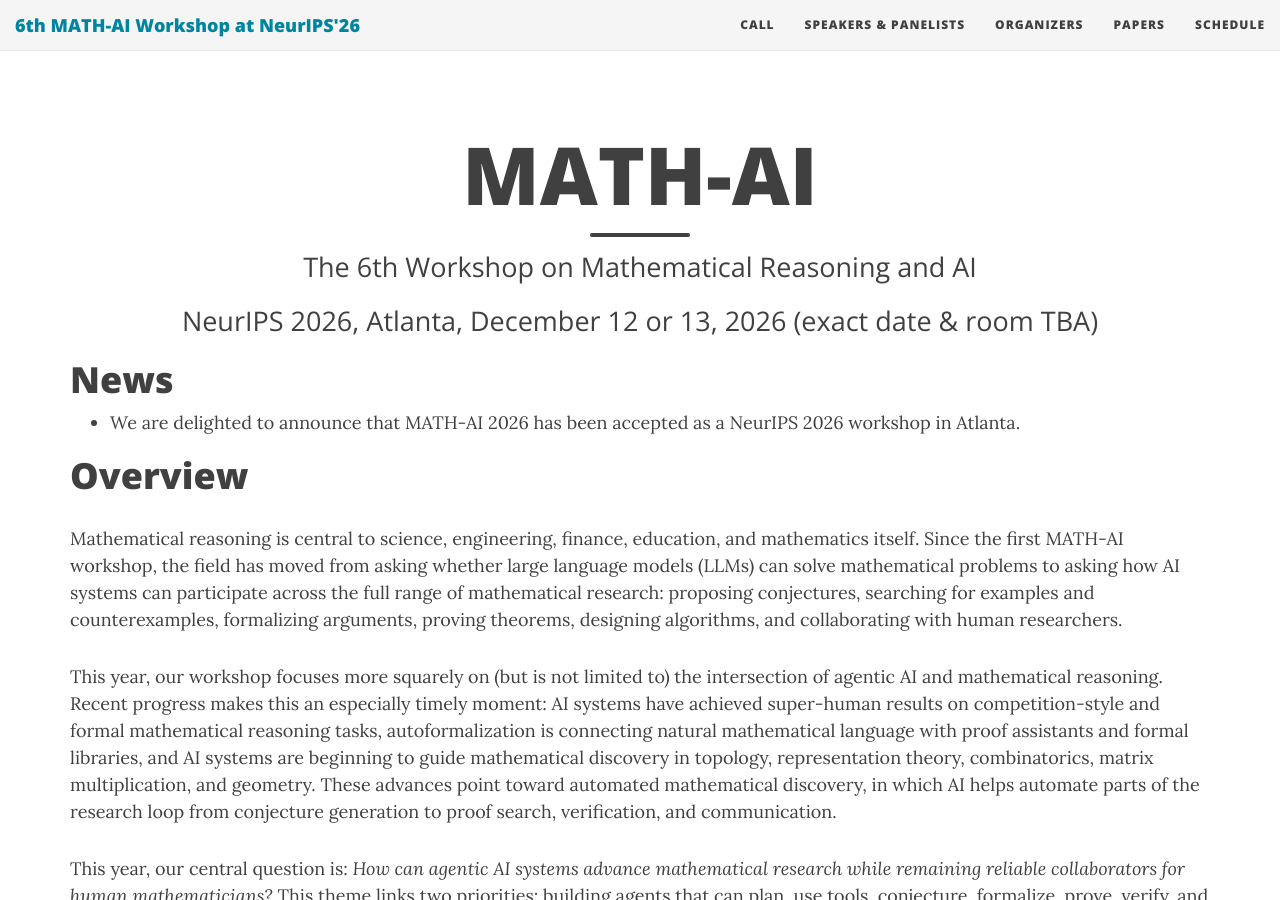
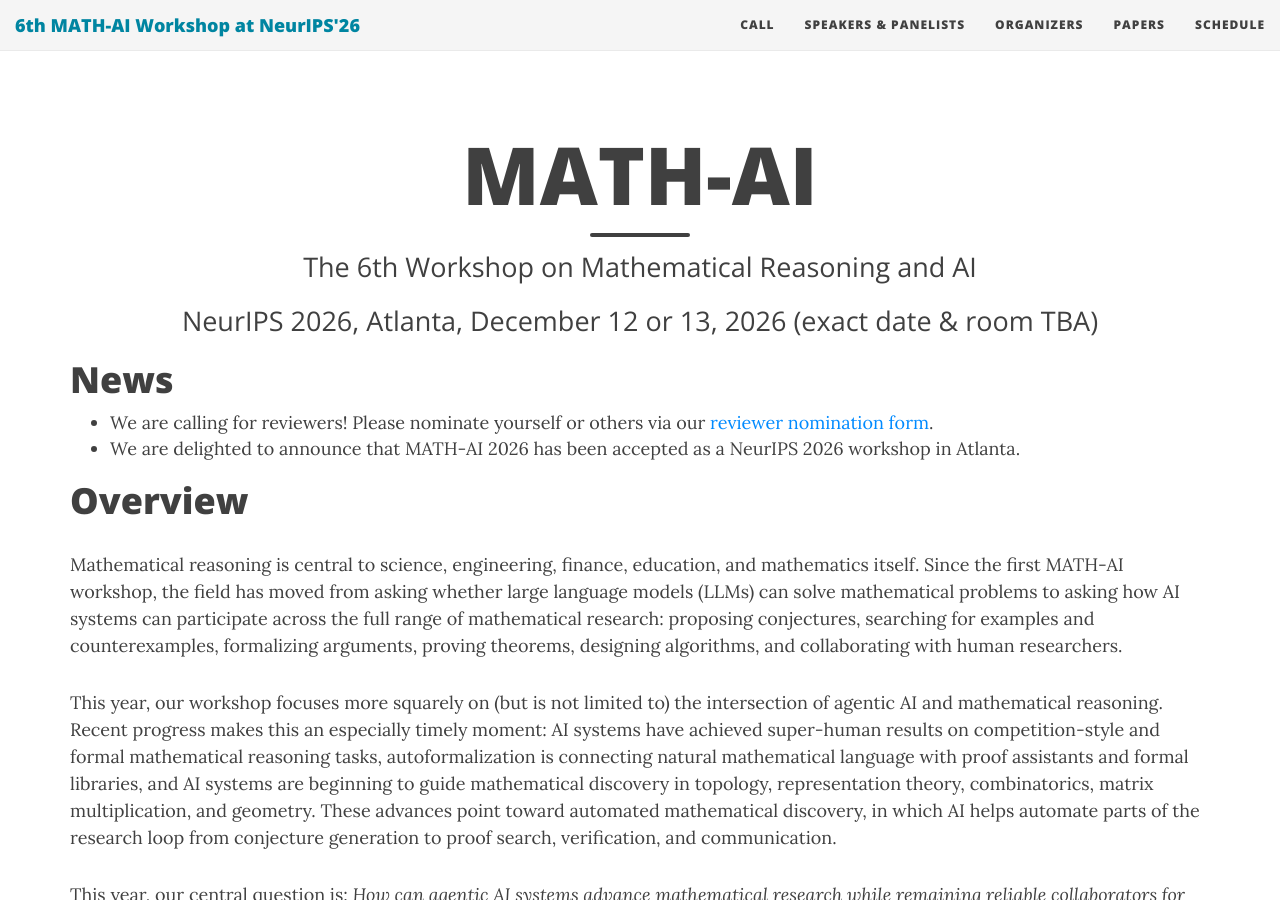
Before and after one commit to mathai-2026/mathai-2026.github.io, a Jekyll site: the page built from index.md, in a window 1280 px wide and 900 px high. Built offline with Jekyll 4.4.1, drawn with Linux system fonts in a browser that asks for light colours; nearby versions of some CDN libraries.

Commit message:
Add reviewer nomination form

```diff
--- a/index.md
+++ b/index.md
@@ -16,6 +16,7 @@ use-site-title: true
 
 # News
 
+* We are calling for reviewers! Please nominate yourself or others via our [reviewer nomination form](https://docs.google.com/forms/d/e/1FAIpQLSenuh8uLvudlAA0ifF-pGU_XjpgU7CINQBFeDC0Acq_tIq2YQ/viewform?usp=header).
 * We are delighted to announce that MATH-AI 2026 has been accepted as a NeurIPS 2026 workshop in Atlanta.
 
 
```
